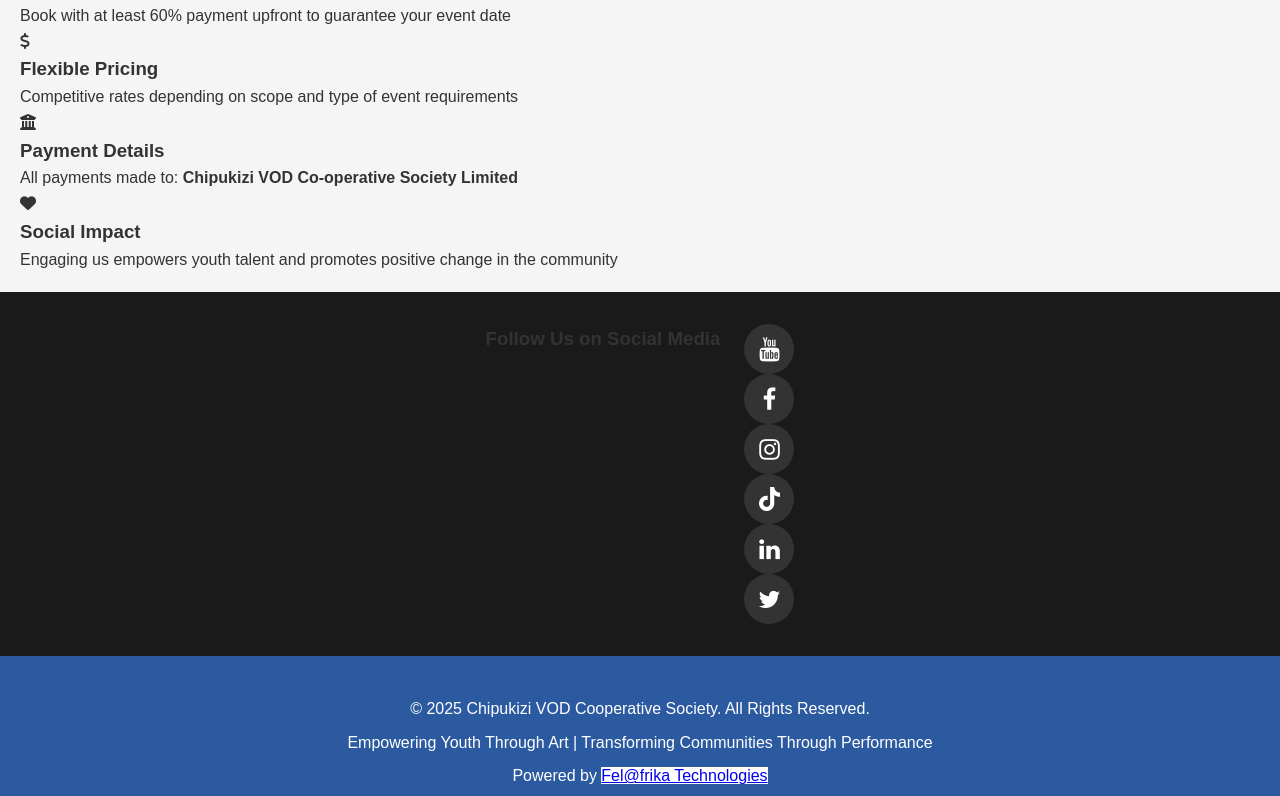
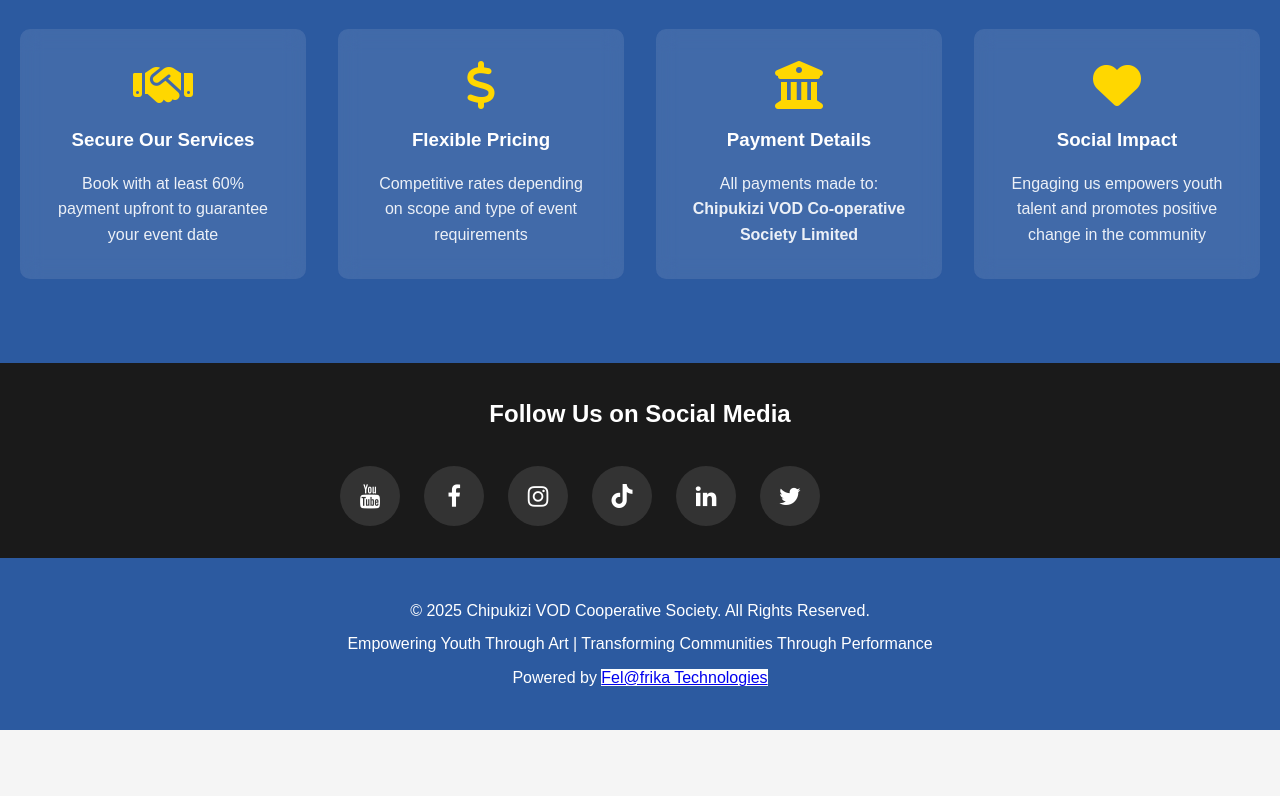
Before and after one commit to felix-odhiambo3/chipukizi-vod.cs, a plain HTML site: page booknow.html in a window 1280 px wide. Shown: the part 241-1037 px from the top of the page. After the commit the page ends 971 px from the top, so only its background shows below. Drawn offline with Linux system fonts and the light colour scheme.

Commit message:
Update booknow.html

```diff
--- a/booknow.html
+++ b/booknow.html
@@ -4,7 +4,7 @@
     <meta charset="UTF-8">
     <meta name="viewport" content="width=device-width, initial-scale=1.0">
     <title>Chipukizi VOD Cooperative Society - Home</title>
-    <link rel="stylesheet" href="contact.css">
+    <link rel="stylesheet" href="styles.css">
     <link rel="icon" type="image/png" href="chipukizi_icon.png">
     <link rel="stylesheet" href="https://cdnjs.cloudflare.com/ajax/libs/font-awesome/6.5.0/css/all.min.css">
     <link rel="stylesheet" href="https://cdnjs.cloudflare.com/ajax/libs/font-awesome/4.7.0/css/font-awesome.min.css">
```
